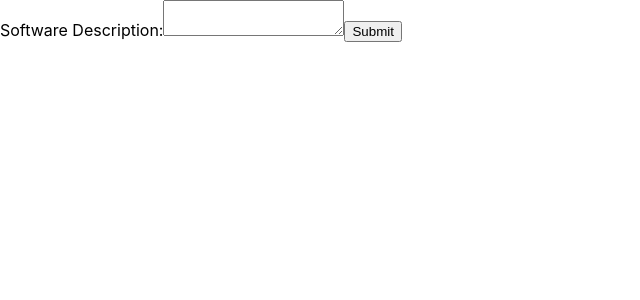
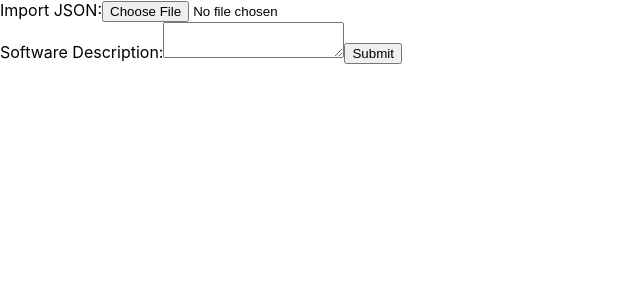
Before and after one commit to sassanh/requireganizer, a React (Create React App) app: page / in a window 1280 px wide. Shown: the top 300 px of the page, without its empty margins (0-640 px from the left). Built offline with nearby package versions, Linux system fonts and the light colour scheme; no server answers; what @react-pdf/renderer would draw is missing.

Commit message:
feat: ability to import the json specification

```diff
--- a/src/App.tsx
+++ b/src/App.tsx
@@ -4,6 +4,7 @@ import Results from "./components/Results";
 import { UserStory, Requirement, AcceptanceCriteria } from "./types";
 import openai from "./api";
 import Exporter from "./components/Exporter";
+import ImportJson from "./components/ImportJson";
 
 const App: React.FC = () => {
   const [userStories, setUserStories] = useState<UserStory[] | null>();
@@ -120,13 +121,24 @@ const App: React.FC = () => {
     }
   };
 
+  const handleImport = (data: {
+    userStories: UserStory[];
+    requirements: Requirement[];
+    acceptanceCriteria: AcceptanceCriteria[];
+  }) => {
+    setUserStories(data.userStories);
+    setRequirements(data.requirements);
+    setAcceptanceCriteria(data.acceptanceCriteria);
+  };
+
   return (
     <div>
       {/* Render the validation errors */}
-      {validationErrors && (
+      {validationErrors ? (
         <div className="validation-errors">{validationErrors}</div>
-      )}
+      ) : null}
 
+      {isWorking ? null : <ImportJson onImport={handleImport} />}
       <DescriptionInput onSubmit={isWorking ? null : handleSubmit} />
       {userStories != null &&
       requirements != null &&
--- a/src/components/Exporter.tsx
+++ b/src/components/Exporter.tsx
@@ -17,7 +17,7 @@ const Exporter: React.FC<ExporterProps> = ({
   acceptanceCriteria,
 }) => {
   const handleExport = async (format: "pdf" | "txt" | "json") => {
-    const filename = `exported_content.${format}`;
+    const filename = `specification.${format}`;
 
     if (
       userStories == null ||
--- /dev/null
+++ b/src/components/ImportJson.tsx
@@ -0,0 +1,42 @@
+import React, { ChangeEvent } from "react";
+import { AcceptanceCriteria, Requirement, UserStory } from "../types";
+
+interface ImportJsonProps {
+  onImport: (data: {
+    userStories: UserStory[];
+    requirements: Requirement[];
+    acceptanceCriteria: AcceptanceCriteria[];
+  }) => void;
+}
+
+const ImportJson: React.FC<ImportJsonProps> = ({ onImport }) => {
+  const handleFileChange = (event: ChangeEvent<HTMLInputElement>) => {
+    const file = event.target.files?.[0];
+    if (!file) return;
+
+    const reader = new FileReader();
+    reader.onload = (e) => {
+      try {
+        const data = JSON.parse(e.target?.result as string);
+        onImport(data);
+      } catch (error) {
+        console.error("Error parsing JSON file:", error);
+      }
+    };
+    reader.readAsText(file);
+  };
+
+  return (
+    <div>
+      <label htmlFor="import-json">Import JSON:</label>
+      <input
+        type="file"
+        id="import-json"
+        accept=".json"
+        onChange={handleFileChange}
+      />
+    </div>
+  );
+};
+
+export default ImportJson;
```
